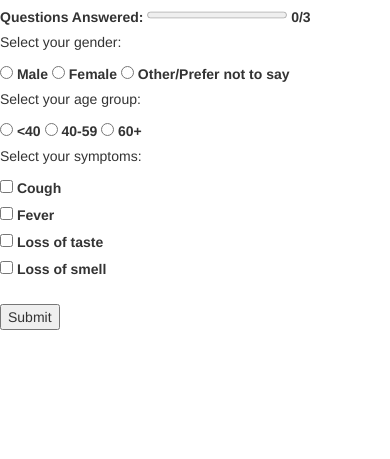
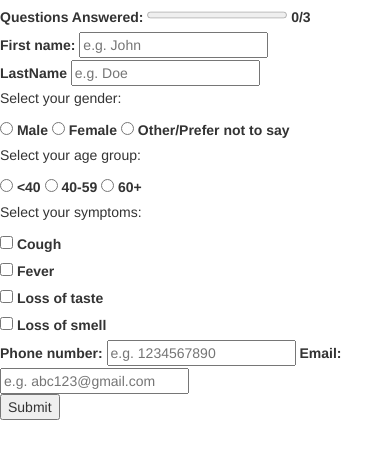
Before and after one commit to DJFreer92/CDT, a plain HTML site: page index.html in a window 390 px wide. Shown: the part 63-522 px from the top of the page. Drawn offline with nearby package versions, Linux system fonts and the light colour scheme.

Commit message:
added phone number and email inputs and made minor changes

```diff
--- a/index.html
+++ b/index.html
@@ -12,10 +12,47 @@
 		<meta name="author" content="Samara Rodriguez Cruz">
 		<meta name="refresh" content="60">
 		<meta name="viewport" content="width=device-width, initial-scale=1.0">
+
 		<!--Bootstrap-->
 		<link rel="stylesheet" href="https://maxcdn.bootstrapcdn.com/bootstrap/3.4.1/css/bootstrap.min.css">
 		<script src="https://ajax.googleapis.com/ajax/libs/jquery/3.6.3/jquery.min.js"></script>
 		<script src="https://maxcdn.bootstrapcdn.com/bootstrap/3.4.1/js/bootstrap.min.js"></script>
+
+		<!--Custom sciprts-->
+		<script>
+			/*makes the phone number in the phone number textbox more readable to the user e.g. (123) 456-7890
+			 *this function is called by the phone number input element when it is unfocused by the user
+			 */
+			function correctPhoneNumber() {
+				//get the phone number from the textbox
+				let number = document.getElementById("phone").value;
+
+				//take only numbers 0-9 from the phone number
+				number = number.match(/\d/g).join('');
+
+				//get the length of the number
+				const length = number.length;
+
+				//if there are more than 10 digits, remove the extra
+				if (length > 10) number = number.slice(0, 10);
+
+				//add parenthesis if there are at least 3 numbers
+				if (length > 2) {
+					number = "(" + number.slice(0, 3) + ")" + number.slice(3);
+
+					//add a space if there are at least 4 numbers
+					if (length > 3) {
+						number = number.slice(0, 5) + " " + number.slice(5);
+
+						//add a hyphen if there are at least 7 characters
+						if (length > 6) number = number.slice(0, 9) + "-" + number.slice(9);
+					}
+				}
+
+				//put the corrected phone number into the textbox
+				document.getElementById("phone").value = number;
+			}
+		</script>
 	</head>
 	<body>
 		<!--Heading-->
@@ -23,12 +60,18 @@
 
 		<!--Progress bar-->
 		<label for="progressBar">Questions Answered: </label>
-		<progress id="progressBar", value="0" max="100"> 0% </progress>
+		<progress id="progressBar" value="0" max="100"> 0% </progress>
 		<label for="progressBar"> 0/3</label>
 
 		<!--Questionaire-->
-		<form>
-			<!--Question 1-->
+		<form id="questionaireForm" action="" target="_self" method="post">
+			<!--Name-->
+			<label for="firstName">First name:</label>
+			<input type="text" id="firstName" name="firstName" placeholder="e.g. John" autocomplete="off" required><br>
+			<label for="lastName">LastName</label>
+			<input type="text" id="lastName" name="lastName" placeholder="e.g. Doe" autocomplete="off" required><br>
+
+			<!--Gender-->
 			<p>Select your gender:</p>
 			<input type="radio" id="gender1" name="gender" value="male">
 			<label for="gender1"> Male </label>
@@ -37,7 +80,7 @@
 			<input type="radio" id="gender3" name="gender" value="other">
 			<label for="gender3"> Other/Prefer not to say</label><br>
 
-			<!--Question 1-->
+			<!--Age group-->
 			<p>Select your age group:</p>
 			<input type="radio" id="ageGroup1" name="age" value="0-40">
 			<label for="ageGroup1"> &lt;40 </label>
@@ -46,16 +89,24 @@
 			<input type="radio" id="ageGroup3" name="age" value="60+">
 			<label for="ageGroup3"> 60+</label><br>
 
-			<!--Question 3-->
+			<!--Symptoms-->
 			<p>Select your symptoms:</p>
-			<input type="checkbox" id="symptom1" name="symptoms" value="cough">
-			<label for="symptom1"> Cough</label><br>
-			<input type="checkbox" id="symptom2" name="symptoms" value="fever">
-			<label for="symptom2"> Fever</label><br>
-			<input type="checkbox" id="symptom3" name="symptoms" value="lossOfTaste">
-			<label for="symptom3"> Loss of taste</label><br>
-			<input type="checkbox" id="symptom4" name="symptoms" value="lossOfSmell">
-			<label for="symptom4"> Loss of smell</label><br>
+			<input type="checkbox" id="cough" name="symptoms" value="cough">
+			<label for="cough"> Cough</label><br>
+			<input type="checkbox" id="fever" name="symptoms" value="fever">
+			<label for="fever"> Fever</label><br>
+			<input type="checkbox" id="lossOfTaste" name="symptoms" value="lossOfTaste">
+			<label for="lossOfTaste"> Loss of taste</label><br>
+			<input type="checkbox" id="lossOfSmell" name="symptoms" value="lossOfSmell">
+			<label for="lossOfSmell"> Loss of smell</label><br>
+
+			<!--Phone number-->
+			<label for="phoneNumber">Phone number:</label>
+			<input type="tel" id="phone" name="phone" placeholder="e.g. 1234567890" autocomplete="off" pattern="(\d{3}) \d{3}\-\d{4}" onblur="correctPhoneNumber()">
+
+			<!--Email-->
+			<label for="email">Email:</label>
+			<input type="email" id="email" name="email" placeholder="e.g. abc123@gmail.com" autocomplete="off" pattern="[\w._!#$&'*+\=?`{|}~^.-]+@[\w.-]+\.[a-zA-Z]{2,4}$">
 
 			<!--Submit button-->
 			<br>
```
